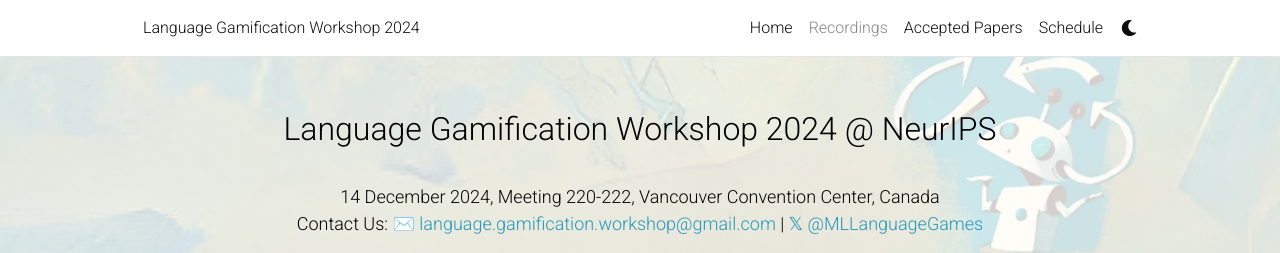
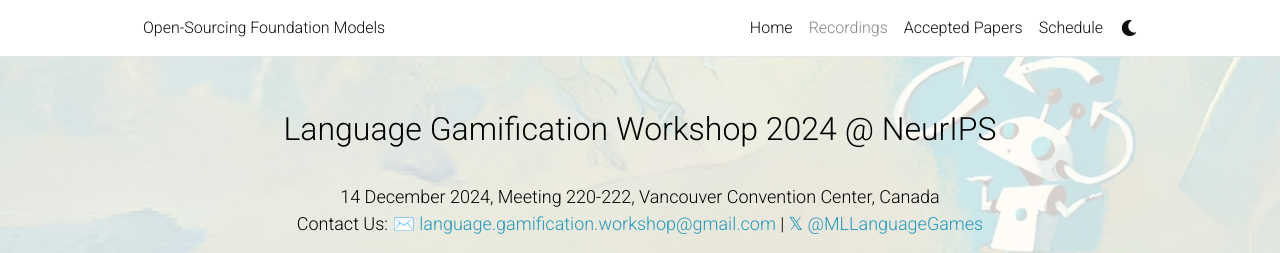
Before and after one commit to opensourcing-foundation-models/opensourcing-foundation-models.github.io, a Jekyll site: the page built from _pages/home.md, in a window 1280 px wide. Shown: the top 253 px of the page. Built offline with Jekyll 4.4.1, drawn with Linux system fonts in a browser that asks for light colours; emoji names are drawn with the system emoji font; comment, search, counter and statistics services are not loaded; a style sheet for code colours, icons or effects is not loaded.

Commit message:
Update _config.yml

```diff
--- a/_config.yml
+++ b/_config.yml
@@ -2,7 +2,7 @@
 # Site settings
 # -----------------------------------------------------------------------------
 
-title: Language Gamification Workshop 2024 # the website title (if blank, full name will be used instead)
+title: Open-Sourcing Foundation Models # the website title (if blank, full name will be used instead)
 first_name:
 middle_name:
 last_name:
@@ -15,8 +15,8 @@ keywords: jekyll, jekyll-theme, academic-website, portfolio-website  # add your
 lang: en # the language of your site (for example: en, fr, cn, ru, etc.)
 icon: 🪄  # the emoji used as the favicon (alternatively, provide image name in /assets/img/)
 
-url: https://language-gamification.github.io/ # the base hostname & protocol for your site
-baseurl:   # the subpath of your site, e.g. /blog/
+url: https://opensourcing-foundation-models.github.io/ # the base hostname & protocol for your site
+baseurl: / # the subpath of your site, e.g. /blog/
 last_updated: false # set to true if you want to display last updated in the footer
 impressum_path:  # set to path to include impressum link in the footer, use the same path as permalink in a page, helps to conform with EU GDPR
 
@@ -52,9 +52,9 @@ og_image: # The site-wide (default for all links) Open Graph preview image
 # Social integration
 # -----------------------------------------------------------------------------
 
-github_username: Language-Gamification # your GitHub user name
+github_username: opensourcing-foundation-models # your GitHub user name
 gitlab_username: # your GitLab user name
-twitter_username: MLLanguageGames # your Twitter handle
+twitter_username: # your Twitter handle
 linkedin_username: # your LinkedIn user name
 scholar_userid: # your Google Scholar ID
 orcid_id: # your ORCID ID
@@ -81,7 +81,7 @@ panelbear_analytics:  # panelbear analytics site ID (format: XXXXXXXXX)
 # Blog
 # -----------------------------------------------------------------------------
 
-blog_name: Language Gamification Workshop  # your blog must have a name for it to show up in the nav bar
+blog_name: Open-Sourcing Foundation Models Workshop  # your blog must have a name for it to show up in the nav bar
 blog_description: a simple whitespace theme for academics
 permalink: /blog/:year/:title/
 
@@ -90,7 +90,7 @@ pagination:
   enabled: true
 
 # Comments
-disqus_shortname: langame # put your disqus shortname
+disqus_shortname: # put your disqus shortname
 # https://help.disqus.com/en/articles/1717111-what-s-a-shortname
 
 # -----------------------------------------------------------------------------
```
